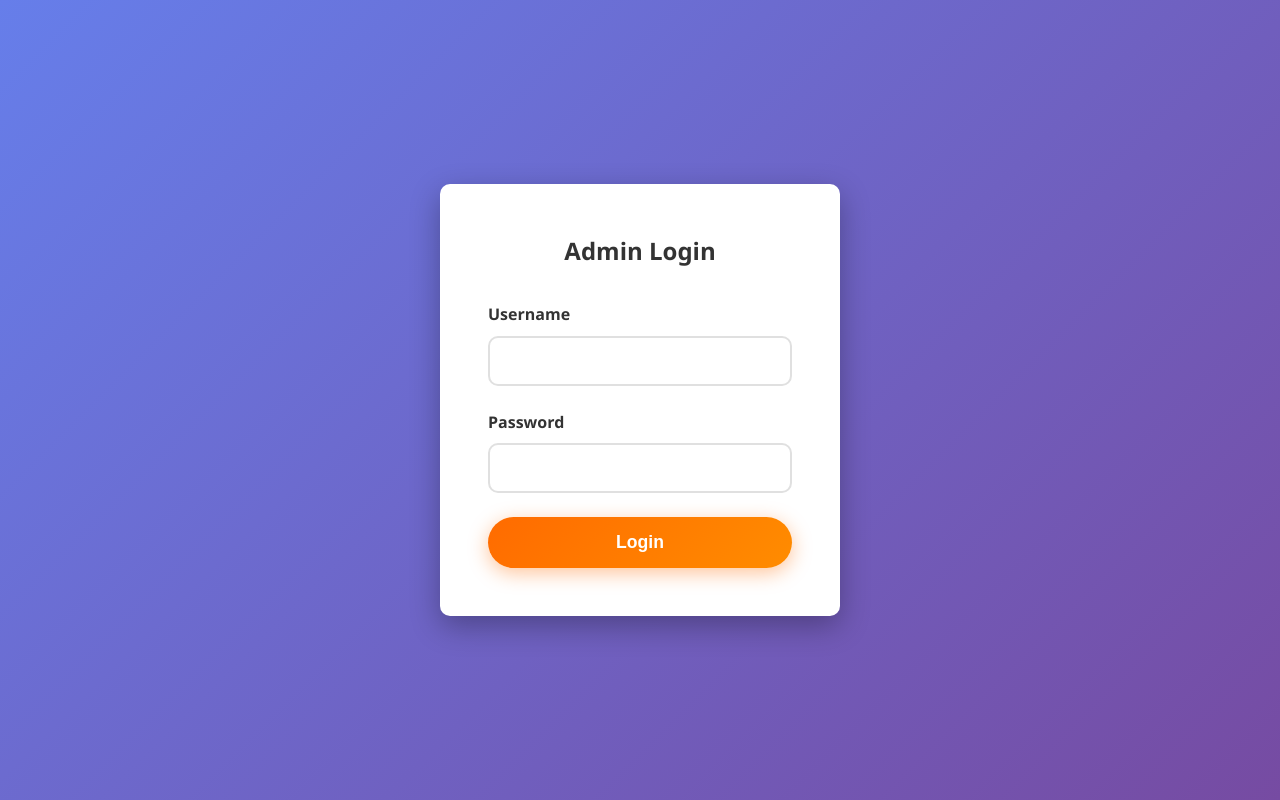
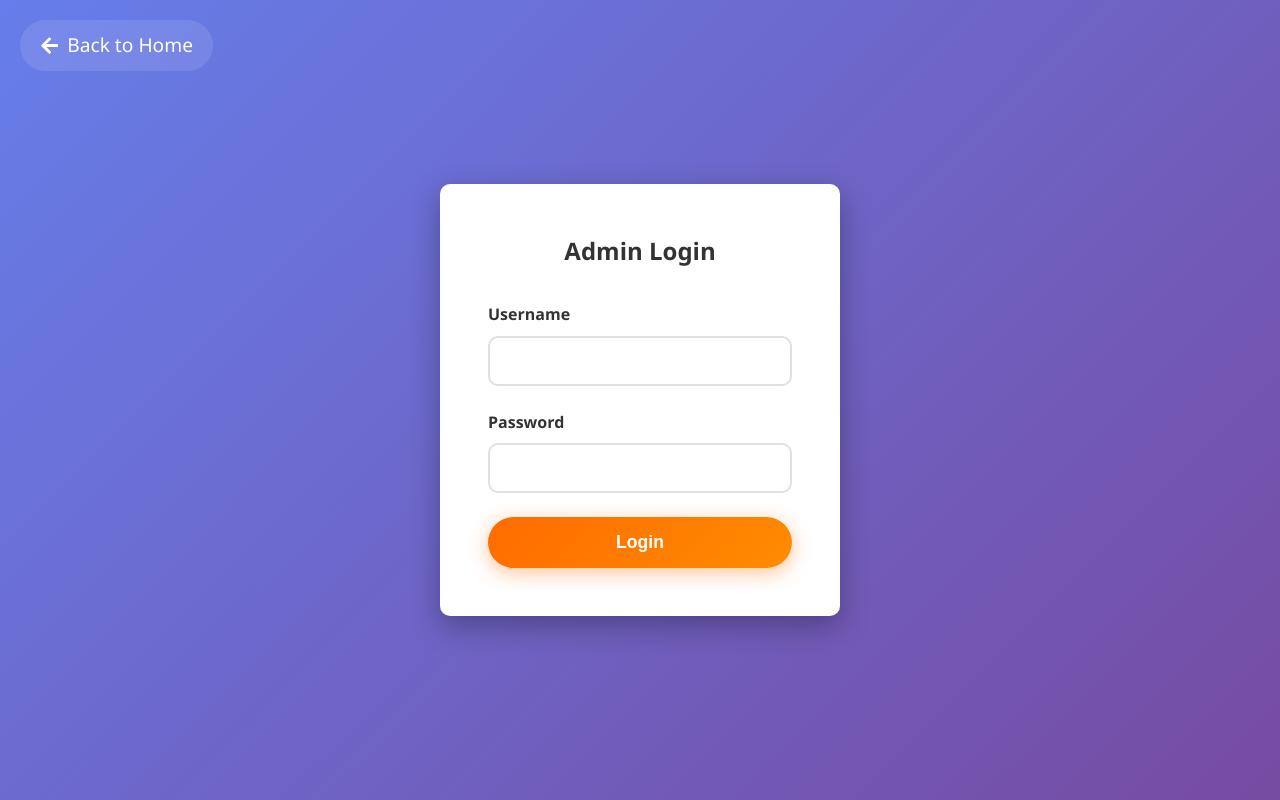
Before and after one commit to akhileshkumar99/citygym2, a React (Create React App) app: page /admin/login in a window 1280 px wide. Built offline with nearby package versions, Linux system fonts and the light colour scheme; the HTML template or start-up script is replaced by a standard one.

Commit message:
add back to home button on admin login page

```diff
--- a/src/admin/AdminLogin.js
+++ b/src/admin/AdminLogin.js
@@ -1,6 +1,7 @@
 import React, { useState } from 'react';
-import { useNavigate } from 'react-router-dom';
+import { useNavigate, Link } from 'react-router-dom';
 import { toast } from 'react-toastify';
+import { FaArrowLeft } from 'react-icons/fa';
 import API from '../utils/api';
 
 const AdminLogin = () => {
@@ -21,6 +22,9 @@ const AdminLogin = () => {
 
   return (
     <div className="admin-login">
+      <Link to="/" style={{position: 'absolute', top: '20px', left: '20px', color: '#fff', fontSize: '1.2rem', display: 'flex', alignItems: 'center', gap: '0.5rem', textDecoration: 'none', background: 'rgba(255,255,255,0.1)', padding: '10px 20px', borderRadius: '50px', transition: 'all 0.3s'}}>
+        <FaArrowLeft /> Back to Home
+      </Link>
       <div className="login-form">
         <h2 style={{textAlign: 'center', marginBottom: '2rem'}}>Admin Login</h2>
         <form onSubmit={handleSubmit}>
```
